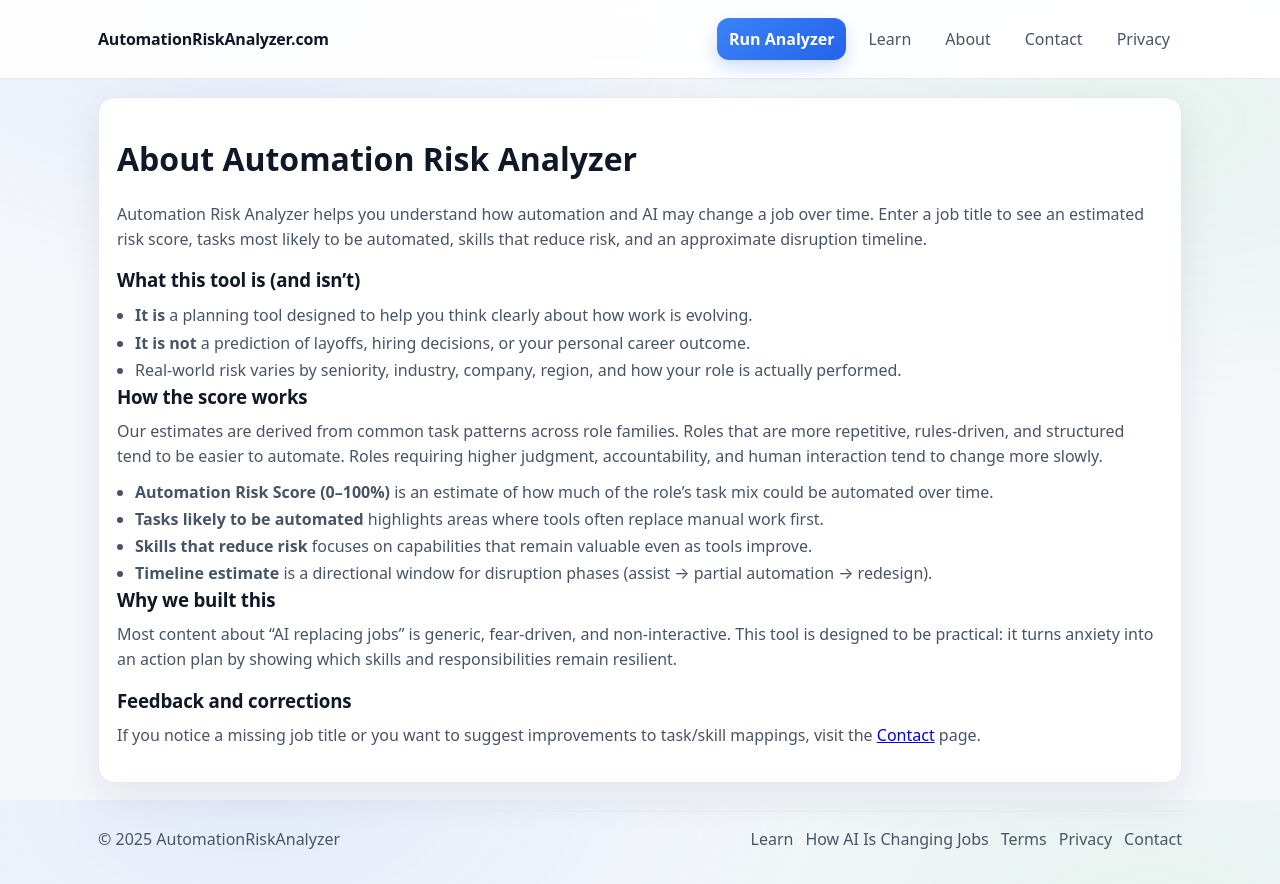
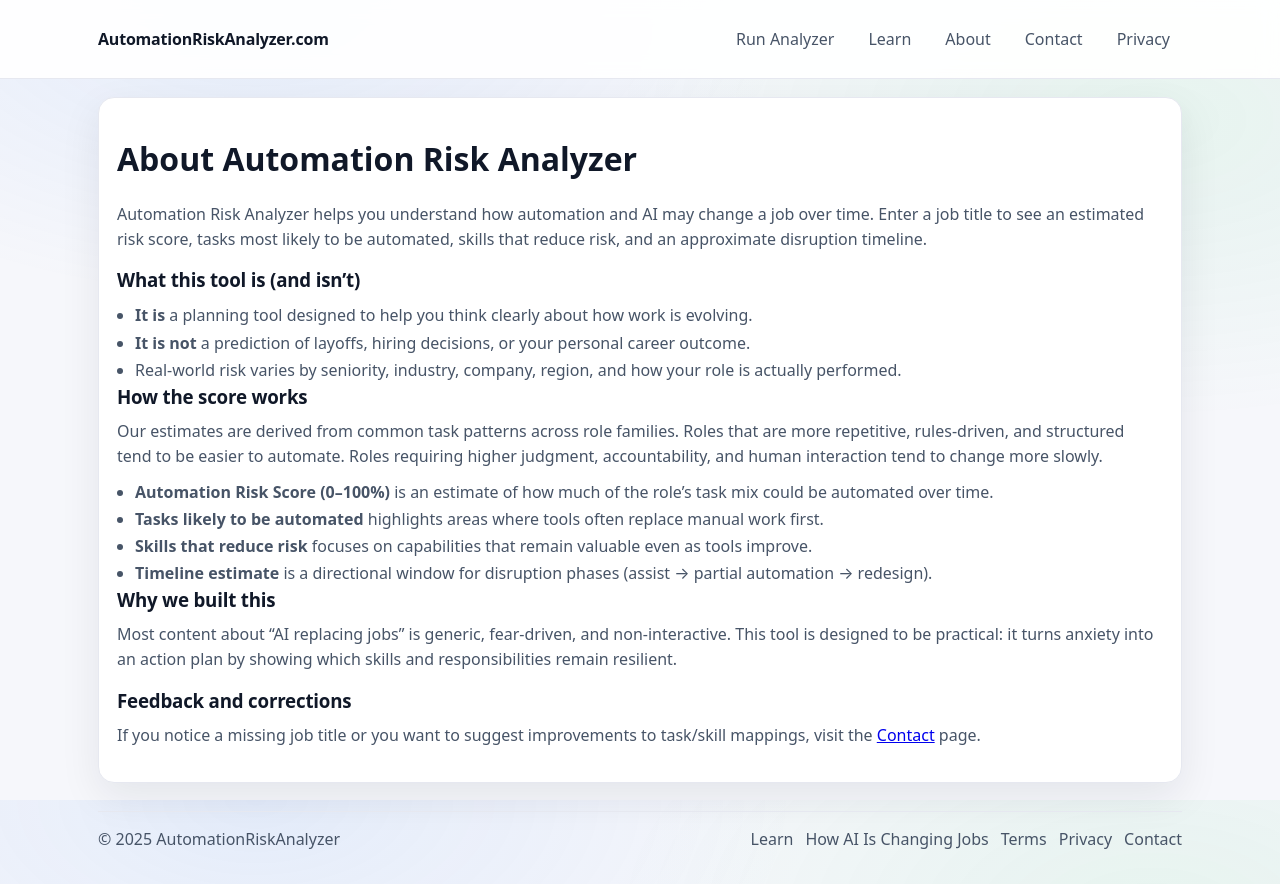
Before and after one commit to truewagecalculator/automationriskanalyzer, a website: page public/about.html in a window 1280 px wide. Drawn offline with Linux system fonts and the light colour scheme.

Commit message:
Fix nav button

```diff
--- a/public/about.html
+++ b/public/about.html
@@ -17,7 +17,7 @@
         <span class="brand-name">AutomationRiskAnalyzer.com</span>
       </a>
       <nav class="nav">
-        <a href="/" class="nav-cta">Run Analyzer</a>
+        <a href="/">Run Analyzer</a>
         <a href="/learn/">Learn</a>
         <a href="/about.html">About</a>
         <a href="/contact.html">Contact</a>
```
Also changed, not shown: public/contact.html (+1 -1 lines), public/index.html (+1 -1 lines), public/learn/ai-and-accounting.html (+1 -1 lines), public/learn/ai-and-education.html (+1 -1 lines), public/learn/ai-and-healthcare.html (+1 -1 lines), public/learn/ai-and-marketing.html (+1 -1 lines), public/learn/ai-and-sales.html (+1 -1 lines), public/learn/ai-and-software-engineering.html (+1 -1 lines), public/learn/future-proof-your-career.html (+1 -1 lines), public/learn/how-ai-is-changing-jobs.html (+1 -1 lines), public/learn/index.html (+1 -1 lines), public/learn/jobs-least-likely-to-be-automated.html (+1 -1 lines), public/learn/jobs-most-likely-to-be-automated.html (+1 -1 lines), public/learn/what-ai-cannot-replace.html (+1 -1 lines), 3 more files.
